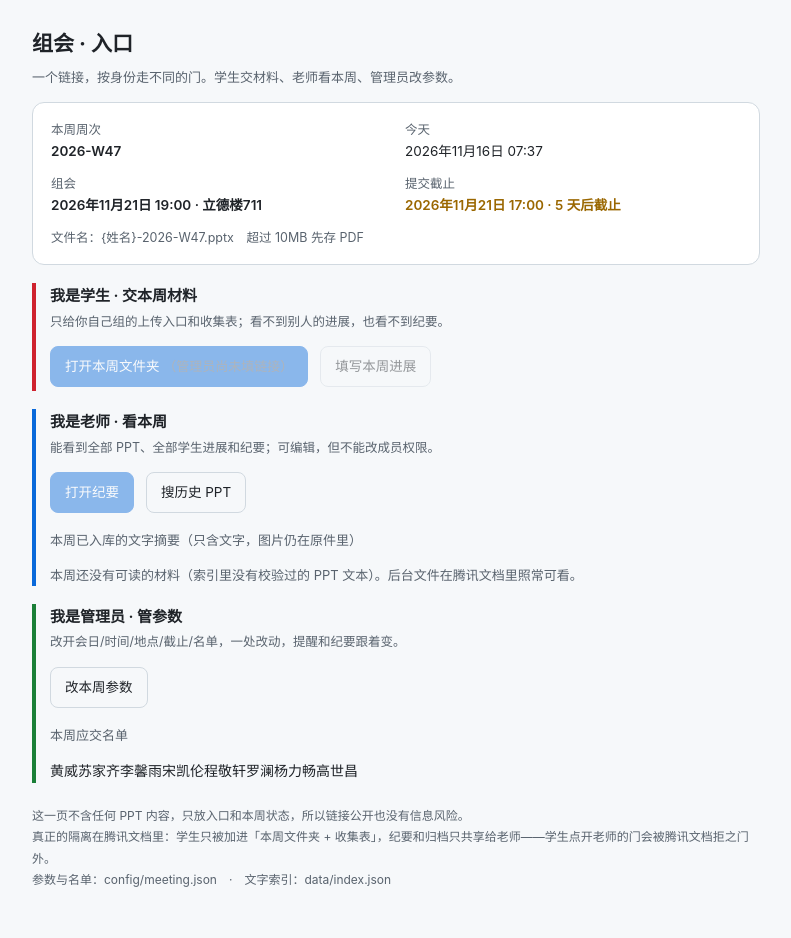
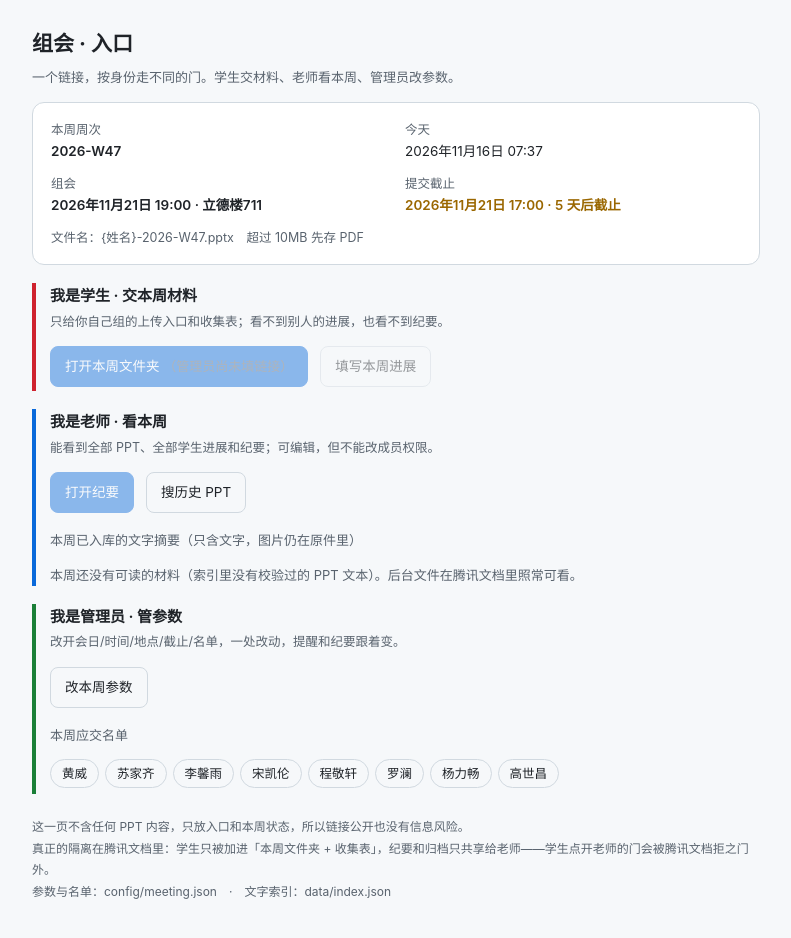
Before and after one commit to babyweiwei/lab-weekly, a website: page portal.html in a window 1280 px wide. Shown: the whole page, without its empty margins (244-1035 px from the left). Drawn offline with Linux system fonts and the light colour scheme.

Commit message:
fix: 入口页名单标签样式

```diff
--- a/portal.html
+++ b/portal.html
@@ -28,6 +28,7 @@
   .muted{color:var(--muted);font-size:13px}
   .rule{margin:10px 0 0;font-size:12.5px;color:var(--muted)}
   .chip{display:inline-block;padding:2px 9px;border-radius:20px;background:var(--bg);border:1px solid var(--line);font-size:12px;margin:0 6px 6px 0}
+  .who{display:inline-block;margin:0 6px 6px 0;padding:3px 11px;border:1px solid var(--line);border-radius:20px;background:var(--bg);font-size:12.5px}
   .wk{list-style:none;padding:0;margin:8px 0 0}
   .wk li{padding:9px 0;border-top:1px solid var(--line)}
   .wk li:first-child{border-top:0}
```
